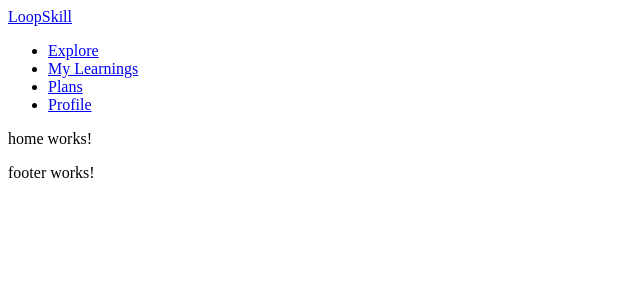
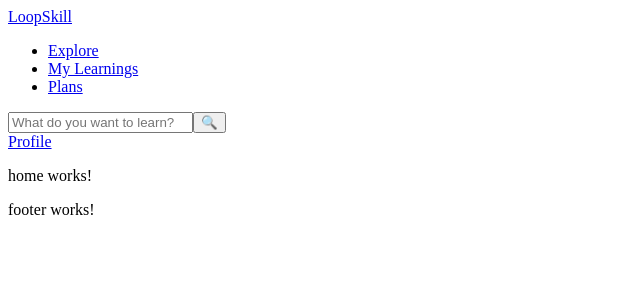
Before and after one commit to PierreLaGuerre/loopskill-mooc-platform, an Angular app in the folder frontend/app/: page / in a window 1280 px wide. Shown: the top 300 px of the page, without its empty margins (0-640 px from the left). Built offline with nearby package versions, Linux system fonts and the light colour scheme.

Commit message:
added input in navbar to search for courses

```diff
--- a/frontend/app/src/app/core/layout/navbar/navbar.component.html
+++ b/frontend/app/src/app/core/layout/navbar/navbar.component.html
@@ -1,8 +1,10 @@
 <nav class="navbar">
-    <div class="navbar_logo">
+  <div class="navbar__left">
+    <div class="navbar__logo">
       <a routerLink="/">LoopSkill</a>
     </div>
-    <ul>
+
+    <ul class="navbar__links">
       <li>
         <a routerLink="/explore" routerLinkActive="active">Explore</a>
       </li>
@@ -12,8 +14,20 @@
       <li>
         <a routerLink="/plans" routerLinkActive="active">Plans</a>
       </li>
-        <li>
-            <a routerLink="/profile" routerLinkActive="active">Profile</a>
-        </li>
     </ul>
+  </div>
+
+  <div class="navbar__right">
+    <div class="navbar__search">
+      <input
+        type="text"
+        placeholder="What do you want to learn?"
+      />
+      <button type="button">🔍</button>
+    </div>
+
+    <a class="navbar__profile" routerLink="/profile" routerLinkActive="active">
+      Profile
+    </a>
+  </div>
 </nav>
```
Lines whose indentation alone changed are shown as unchanged.
